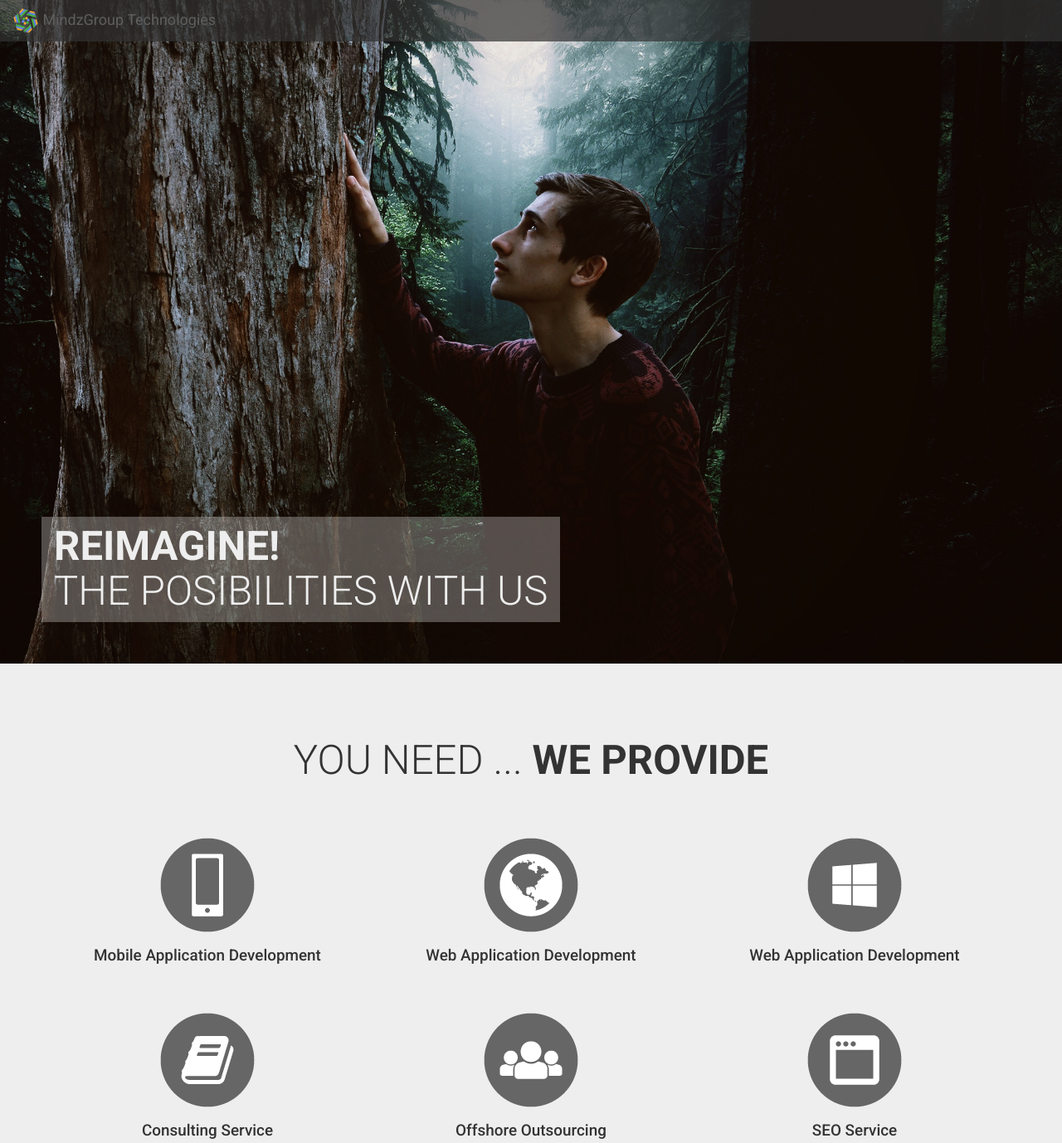
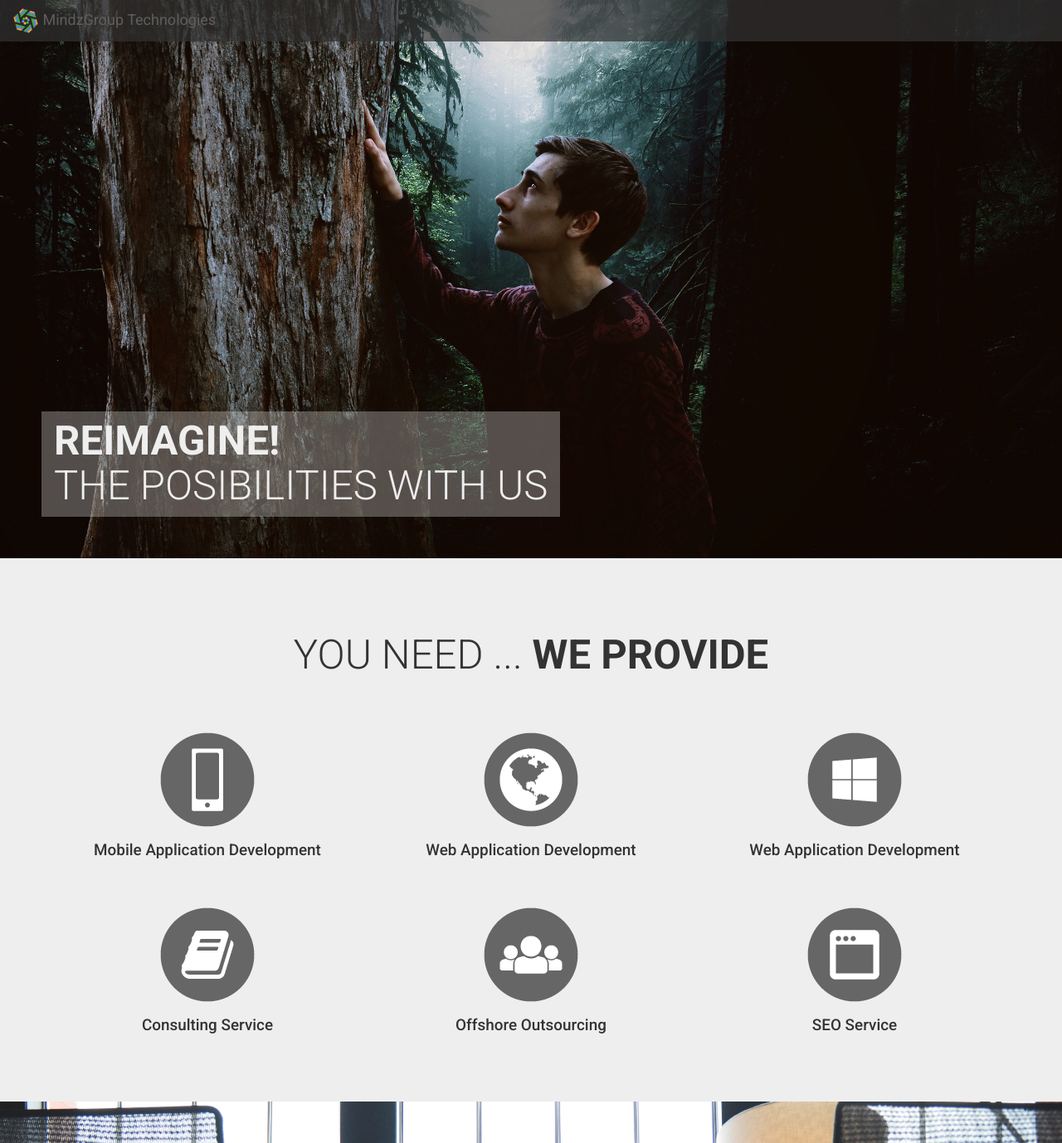
Before and after one commit to mindzgroup/mindzgroup.github.io, a website: page index.html in a window 1280 px wide. Shown: the top 1378 px of the page at 83% size. Drawn offline with Linux system fonts and the light colour scheme; files that its build step writes are made by us from their sources.

Commit message:
section height adjusted

```diff
--- a/index.html
+++ b/index.html
@@ -56,7 +56,7 @@
             </div>
         </div>
     </nav>
-    <header id="home" class="parallax section-100 slide-01 section-narrow section-narrow-h section-gray f-container">
+    <header id="home" class="parallax slide-01 section-narrow section-narrow-h section-gray f-container">
         <div class="f-v-bottom f-h-left">
             <div class="row title-row-highlight">
                 <div class="col-md-12 col-sm-12 col-xs-12 text-default">
@@ -69,7 +69,7 @@
             </div>
         </div>
     </header>
-    <section id="services" class="section-normal section-100 section-light v-center-container">
+    <section id="services" class="section-normal section-60 section-light v-center-container">
         <div class="container v-center">
             <div class="row">
                 <div class="col-md-12 col-sm-12 col-xs-12 text-center text-default">
@@ -152,9 +152,6 @@
                         <li>
                             <a href="#services">Sevices</a>
                         </li>
-                        <li>
-                            <a href="#">Business</a>
-                        </li>
                     </ul>
                 </div>
             </div>
--- a/less/site.less
+++ b/less/site.less
@@ -84,6 +84,9 @@ h4 {
     background-size: cover;
 }
 
+header {
+    min-height: 673px;
+}
 .section-100 {
     min-height: 100vh;
 }
@@ -135,7 +138,7 @@ h4 {
 }
 
 .section-gray {
-    background-color: @gray!important;
+    background-color: @gray-dark!important;
     color: @gray-lighter!important;
 }
 
@@ -291,4 +294,7 @@ footer {
     .btn-giant {
         padding: 0 12px;
     }
+    header {
+        min-height: 60vh;
+    }
 }
```
Also changed, not shown: css/site.css, css/site.min.css.
